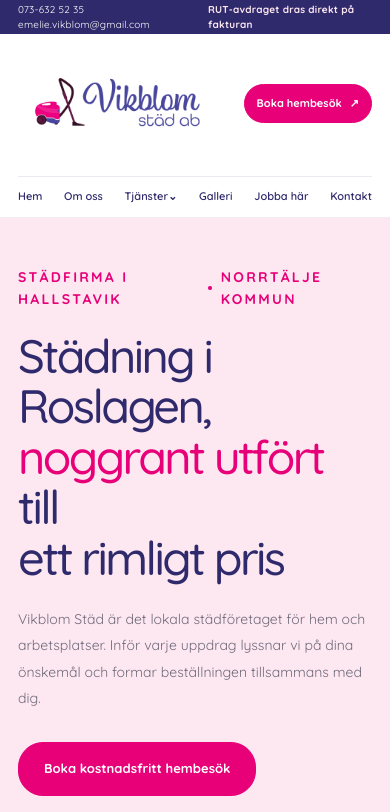
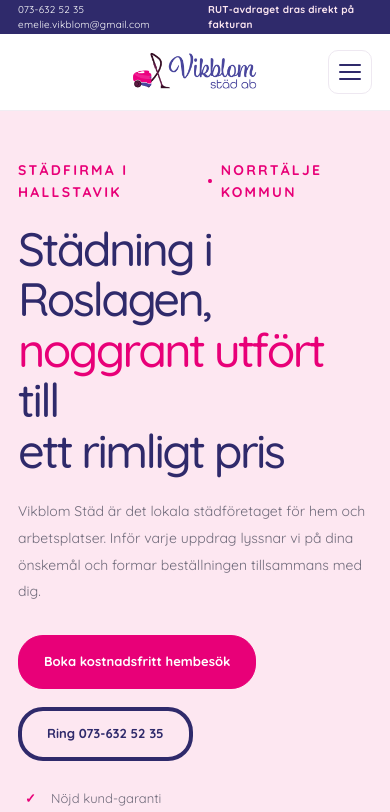
Before and after one commit to annkar73/vikblomsstad, a Next.js app: page / in a window 390 px wide. Shown: the top 812 px of the page. Built offline with nearby package versions, Linux system fonts and the light colour scheme.

Commit message:
add hamburger and adjust

```diff
--- a/app/components/layout/Header.tsx
+++ b/app/components/layout/Header.tsx
@@ -1,3 +1,4 @@
+
 "use client";
 
 import { useState } from "react";
@@ -21,7 +22,13 @@
 ];
 
 export default function Header() {
+  const [mobileOpen, setMobileOpen] = useState(false);
   const [servicesOpen, setServicesOpen] = useState(false);
+
+  function closeMenu() {
+    setMobileOpen(false);
+    setServicesOpen(false);
+  }
 
   return (
     <header className="header">
@@ -30,6 +37,7 @@
           className="brand"
           href="/"
           aria-label="Vikblom Städ, startsida"
+          onClick={closeMenu}
         >
           <Image
             src="/images/vikblom-stad-logotyp.png"
@@ -39,9 +47,17 @@
           />
         </Link>
 
-        <nav className="nav-links" aria-label="Huvudmeny">
-          <Link href="/">Hem</Link>
-          <Link href="/#om-oss">Om oss</Link>
+        <nav
+          id="mobile-navigation"
+          className={`nav-links${mobileOpen ? " nav-links-open" : ""}`}
+          aria-label="Huvudmeny"
+        >
+          <Link href="/" onClick={closeMenu}>
+            Hem
+          </Link>
+          <Link href="/#om-oss" onClick={closeMenu}>
+            Om oss
+          </Link>
 
           <div className="nav-dropdown">
             <button
@@ -49,7 +65,7 @@
               className="nav-dropdown-toggle"
               aria-expanded={servicesOpen}
               aria-controls="services-menu"
-              onClick={() => setServicesOpen(!servicesOpen)}
+              onClick={() => setServicesOpen((open) => !open)}
             >
               Tjänster
               <span aria-hidden="true">
@@ -63,7 +79,7 @@
                   <Link
                     key={service.href}
                     href={service.href}
-                    onClick={() => setServicesOpen(false)}
+                    onClick={closeMenu}
                   >
                     {service.label}
                   </Link>
@@ -72,17 +88,47 @@
             )}
           </div>
 
-          <Link href="/#galleri">Galleri</Link>
-          <Link href="/jobba-har">Jobba här</Link>
-          <Link href="/kontakta-oss">Kontakt</Link>
+          <Link href="/#galleri" onClick={closeMenu}>
+            Galleri
+          </Link>
+          <Link href="/jobba-har" onClick={closeMenu}>
+            Jobba här
+          </Link>
+          <Link href="/kontakta-oss" onClick={closeMenu}>
+            Kontakt
+          </Link>
+
+          <Link
+            className="button button-small nav-mobile-cta"
+            href="/kontakta-oss"
+            onClick={closeMenu}
+          >
+            Boka hembesök <span aria-hidden="true">↗</span>
+          </Link>
         </nav>
 
         <Link
-          className="button button-small"
+          className="button button-small button-header nav-desktop-cta"
           href="/kontakta-oss"
         >
-          Boka hembesök <span aria-hidden="true">↗</span>
+          Boka hembesök
         </Link>
+
+        <button
+          type="button"
+          className="nav-toggle"
+          aria-label={mobileOpen ? "Stäng menyn" : "Öppna menyn"}
+          aria-expanded={mobileOpen}
+          aria-controls="mobile-navigation"
+          onClick={() => {
+            setMobileOpen((open) => !open);
+            setServicesOpen(false);
+          }}
+        >
+          <span />
+          <span />
+          <span />
+        </button>
       </div>
     </header>
   );
--- a/app/globals.css
+++ b/app/globals.css
@@ -191,6 +191,11 @@
   min-height: 44px;
   padding-inline: 18px;
 }
+/* Hamburgarknapp – dold på desktop */
+.nav-toggle {
+  display: none;
+}
+
 
 /* ========================================
    HERO
@@ -1401,6 +1406,9 @@
     min-height: 34px;
     font-size: 10px;
   }
+.button-header {
+    display: none;
+  }
 
   .nav {
     min-height: 72px;
@@ -1423,15 +1431,6 @@
     font-size: 8px;
   }
 
-  .nav-links {
-    order: 3;
-    width: 100%;
-    justify-content: space-between;
-    gap: 12px;
-    padding-top: 11px;
-    border-top: 1px solid var(--border);
-    font-size: 11px;
-  }
 
   .button-small {
     min-height: 39px;
@@ -1649,3 +1648,120 @@
     gap: 10px;
   }
 }
+
+/* Mobil och mindre skärmar */
+@media (max-width: 1100px) {
+.button-header {
+    display: none;
+  }
+
+  .nav {
+    position: relative;
+    display: flex;
+    justify-content: center;
+    min-height: 76px;
+    padding-top: 12px;
+    padding-bottom: 12px;
+  }
+
+  .nav .brand {
+    position: absolute;
+    top: 50%;
+    left: 50%;
+    transform: translate(-50%, -50%);
+  }
+
+  .nav-toggle {
+    display: flex;
+    position: absolute;
+    top: 50%;
+    right: 0;
+    transform: translateY(-50%);
+    flex-direction: column;
+    align-items: center;
+    justify-content: center;
+    gap: 5px;
+    width: 44px;
+    height: 44px;
+    padding: 8px;
+    border: 1px solid var(--border);
+    border-radius: 10px;
+    background: var(--white);
+    cursor: pointer;
+    z-index: 52;
+  }
+
+  .nav-toggle span {
+    display: block;
+    width: 22px;
+    height: 2px;
+    border-radius: 2px;
+    background: var(--navy);
+  }
+
+  .nav-desktop-cta {
+    display: none;
+  }
+
+  .nav-links {
+    display: none;
+    position: absolute;
+    top: 100%;
+    left: 0;
+    right: 0;
+    z-index: 51;
+    flex-direction: column;
+    align-items: stretch;
+    gap: 0;
+    width: 100%;
+    padding: 12px 20px 20px;
+    background: var(--white);
+    border-top: 1px solid var(--border);
+    box-shadow: 0 12px 20px rgb(48 8 32 / 8%);
+    font-size: 14px;
+  }
+
+  .nav-links.nav-links-open {
+    display: flex;
+  }
+
+  .nav-links > a:not(.button),
+  .nav-dropdown-toggle {
+    display: flex;
+    align-items: center;
+    justify-content: space-between;
+    width: 100%;
+    min-height: 46px;
+    padding: 12px 0;
+    text-align: left;
+  }
+
+  .nav-dropdown {
+    width: 100%;
+  }
+
+  .nav-dropdown-menu {
+    position: static;
+    display: flex;
+    flex-direction: column;
+    width: 100%;
+    min-width: 0;
+    padding: 4px 0 8px 14px;
+    border: 0;
+    border-radius: 0;
+    box-shadow: none;
+  }
+
+  .nav-mobile-cta {
+    display: inline-flex;
+    align-self: flex-start;
+    margin-top: 12px;
+  }
+}
+
+@media (max-width: 480px) {
+  .nav .brand img {
+    width: 150px;
+    height: auto;
+  }
+}
```
